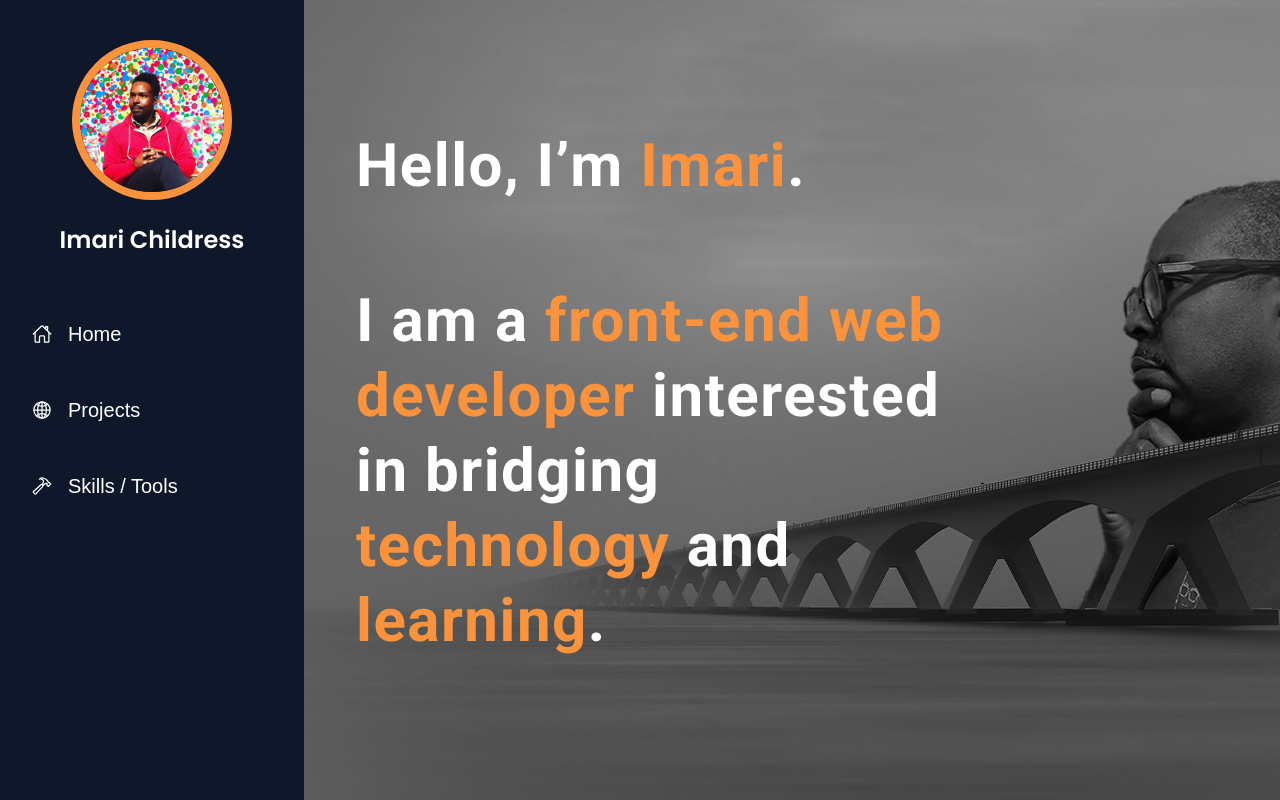
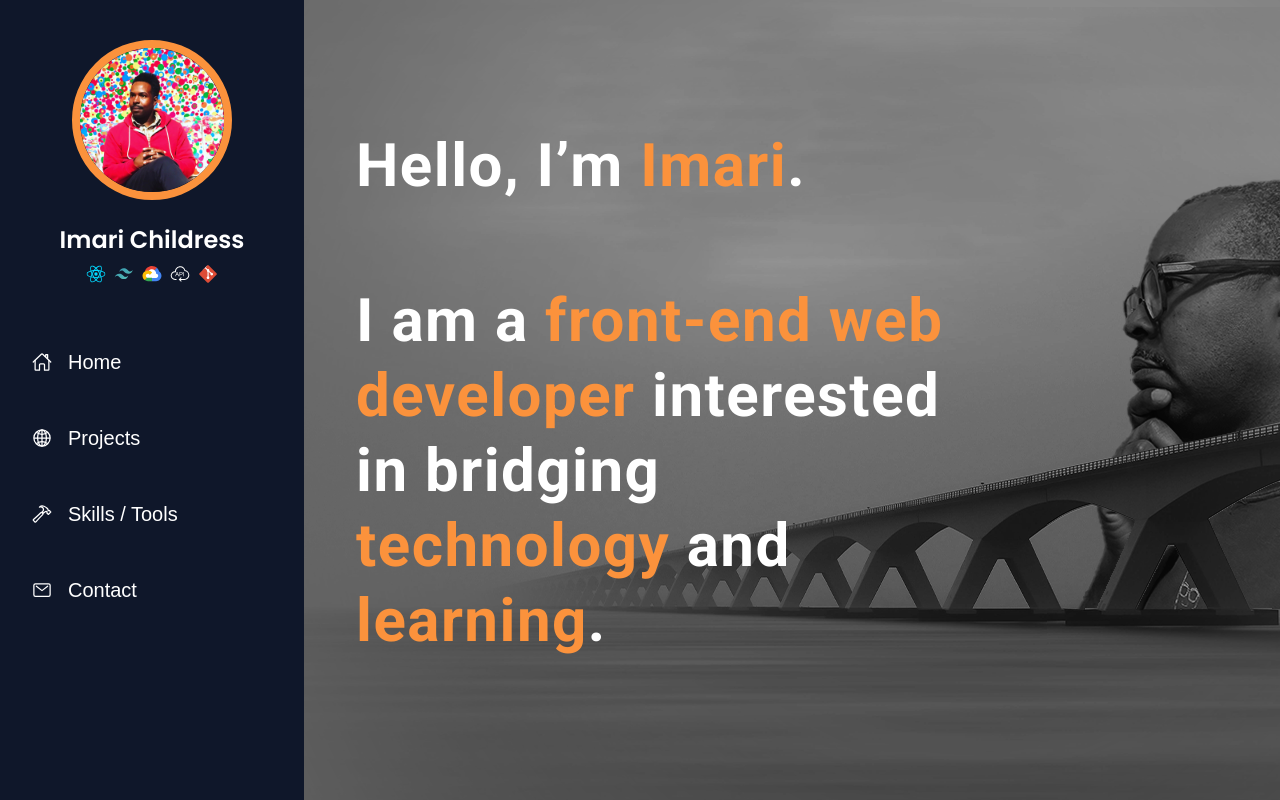
Before and after one commit to imaricodes/imaricodes-portfolio, a React (Vite) app: page / in a window 1280 px wide. Shown: the top 800 px of the page. Built offline with nearby package versions, Linux system fonts and the light colour scheme.

Commit message:
Update navbar componenet

```diff
--- a/src/assets/skills-icons/SkillsIcons.jsx
+++ b/src/assets/skills-icons/SkillsIcons.jsx
@@ -9,6 +9,7 @@ const SkillsIcons = {
     iconTailwindCSS : new URL('./icon-tailwindcss.svg', import.meta.url).href,
     iconVSCode : new URL('./icon-visual-studio-code.svg', import.meta.url).href,
     iconApi : new URL('./icon-api.svg', import.meta.url).href,
+    iconApiWhite : new URL('./icon-api-white.svg', import.meta.url).href,
 }
 
 
--- a/src/components/Contact.jsx
+++ b/src/components/Contact.jsx
@@ -7,51 +7,44 @@ const Contact = () => {
   return (
     <div className="card px-10 mb-28">
       <div className="contact flex flex-col gap-10">
-      <div className="flex items-center ">
-        <a className="contact__left mr-10 flex  items-center justify-center  h-10 w-10 rounded-full bg-slate-900  text-white "
+        <div className="contact__item ">
+          <a
+            className="contact__item-left  "
             href="https://www.google.com/maps/search/?api=1&query=detroit%2C+Michigan"
             target="_blank cursor-pointer"
-
           >
             <IonIcon icon={locationOutline} />
           </a>
-        <div className="contact__right">
+          <div className="contact__item-right">
             <a
               href="https://www.google.com/maps/search/?api=1&query=detroit%2C+Michigan"
               target="_blank cursor-pointer"
-
             >
               Location
             </a>
-
-
-
             <p>Detroit, MI, United States</p>
           </div>
         </div>
-      <div className="flex items-center ">
-        <a className="contact__left mr-10 flex  items-center justify-center  h-10 w-10 rounded-full bg-slate-900  text-white "
-         href="https://www.google.com/maps/search/?api=1&query=detroit%2C+Michigan"
+
+        <div className="contact__item ">
+          <a
+            className="contact__item-left "
+            href="mailto:imaricodes@gmail.com"
             target="_blank cursor-pointer"
-
           >
             <IonIcon icon={mailOutline} />
           </a>
-        <div className="contact__right">
+          <div className="contact__item-right">
             <a
               href="mailto:imaricodes@gmail.com"
               target="_blank cursor-pointer"
-
             >
               Email
             </a>
 
-
-
             <p>imaricodes@gmail.com</p>
           </div>
         </div>
-
 
         {/* <div className="contact-discord">
       <span className="Social before:content-icon float-left w-10" />
--- a/src/components/Home.jsx
+++ b/src/components/Home.jsx
@@ -13,7 +13,7 @@ const Home = () => {
         </div>
         <Projects />
       </section>
-      <section id="skills" className=" ml-8 mr-8 pt-8">
+      <section id="skills" className=" ml-8 mr-8 pt-8 mb-10">
         <div className="section__title  ">
           <h2 className="pb-5">Skills</h2>
         </div>
--- a/src/components/NavBar.jsx
+++ b/src/components/NavBar.jsx
@@ -6,7 +6,9 @@ import { IonIcon } from "@ionic/react";
 import { homeOutline } from "ionicons/icons";
 import { globeOutline } from "ionicons/icons";
 import { hammerOutline } from "ionicons/icons";
+import { mailOutline } from "ionicons/icons";
 import icDotsIMG from "../assets/ic-dots.jpg";
+import SkillsIcons from "../assets/skills-icons/SkillsIcons";
 
 const NavBar = (props) => {
   const location = useLocation();
@@ -31,7 +33,24 @@ const NavBar = (props) => {
             className="h-40 w-40 border-solid  border-8 border-orange-400 bg-yellow-50 rounded-full flex justify-center items-center mb-6"
           />
         </NavLink>
-        <h1 className="font-poppins text-2xl font-semibold">Imari Childress</h1>
+        <h1 className="font-poppins text-2xl font-semibold mb-2">Imari Childress</h1>
+        <div className="flex flex-row gap-2">
+          <span className="w-5">
+            <img src={SkillsIcons.iconReact} />
+          </span>
+          <span className="w-5">
+            <img src={SkillsIcons.iconTailwindCSS} />
+          </span>
+          <span className="w-5">
+            <img src={SkillsIcons.iconGoogleCloud} />
+          </span>
+          <span className="w-5 text-white">
+            <img src={SkillsIcons.iconApiWhite} />
+          </span>
+          <span className="w-5">
+            <img src={SkillsIcons.iconGit} />
+          </span>
+        </div>
       </div>
 
       {/* Links */}
@@ -43,7 +62,7 @@ const NavBar = (props) => {
               className="text-xl duration-200"
               onClick={handleNavLinkClick}
             >
-              <span className="flex items-center w-full gap-4">
+              <span className="flex items-center w-full gap-4 hover:text-orange-500">
                 <IonIcon icon={homeOutline} className="" />
                 Home
               </span>
@@ -58,7 +77,7 @@ const NavBar = (props) => {
                 className="nav-link text-xl  duration-200"
                 onClick={handleNavLinkClick}
               >
-                <span className="flex items-center w-full gap-4">
+                <span className="flex items-center w-full gap-4 hover:text-orange-500">
                   <IonIcon icon={globeOutline} className="" />
                   Projects
                 </span>
@@ -73,9 +92,24 @@ const NavBar = (props) => {
                 className="nav-link text-xl duration-200"
                 onClick={handleNavLinkClick}
               >
-                <span className="flex items-center w-full gap-4">
+                <span className="flex items-center w-full gap-4 hover:text-orange-500">
                   <IonIcon icon={hammerOutline} className="" />
                   Skills / Tools
+                </span>
+              </HashLink>
+            </span>
+          </li>
+          <li className=" mx-4 my-6">
+            <span>
+              <HashLink
+                smooth
+                to="/#contact"
+                className="nav-link text-xl duration-200"
+                onClick={handleNavLinkClick}
+              >
+                <span className="flex items-center w-full gap-4 hover:text-orange-500">
+                  <IonIcon icon={mailOutline} className="" />
+                  Contact
                 </span>
               </HashLink>
             </span>
--- a/src/index.css
+++ b/src/index.css
@@ -153,7 +153,16 @@ p {
     @apply flex items-center
   }
 
-  .contact__right {
+
+  .contact__item {
+    @apply flex items-center
+  }
+
+  .contact__item-left {
+    @apply mr-10 flex  items-center justify-center  h-10 w-10 rounded-full bg-slate-900  text-white
+  }
+
+  .contact__item-right {
     @apply flex flex-col
   }
 
```
Also changed, not shown: src/assets/skills-icons/icon-api-white.svg (added), 1 other file (tests, documents, lock files or other folders). Lines whose indentation alone changed are shown as unchanged.
